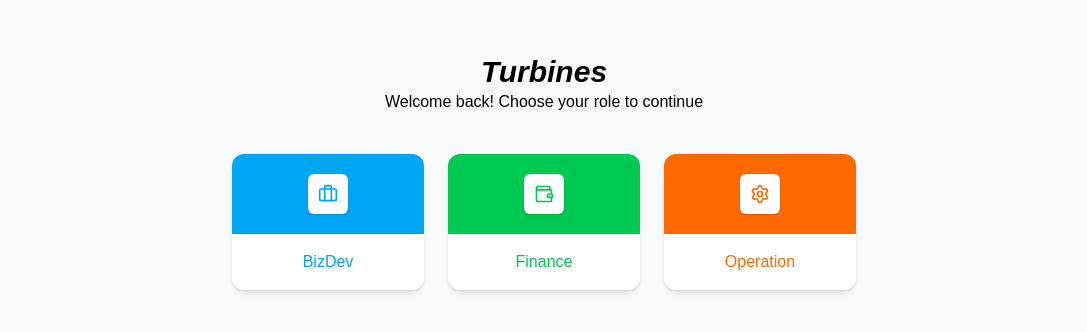
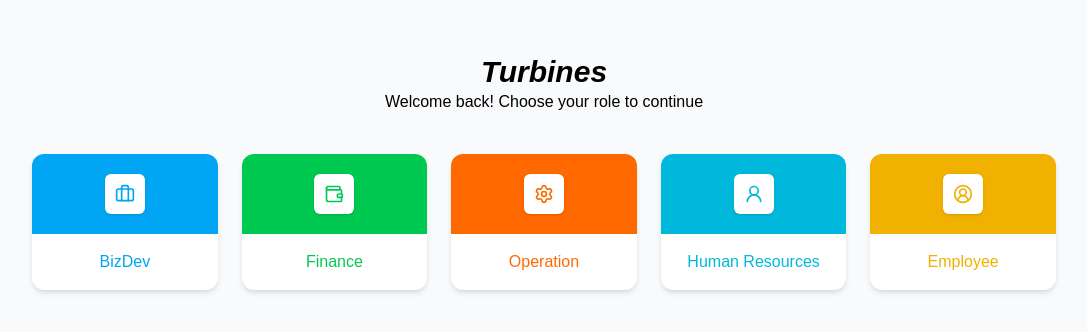
Before and after one commit to maritimepreneur/turbines-frontend, a Next.js app: page /dashboard in a window 1280 px wide. Shown: the part 228-560 px from the top of the page, without its empty margins (96-1183 px from the left). Built offline with nearby package versions, Linux system fonts and the light colour scheme; sample sign-in values are in the browser's storage.

Commit message:
Menambahkan 2 module terbaru

```diff
--- a/src/app/dashboard/page.tsx
+++ b/src/app/dashboard/page.tsx
@@ -3,7 +3,7 @@
 import RoleCard from "@/components/RoleCard";
 import ProtectedRoute from "@/components/ProtectedRoute";
 import { useAuth } from "@/contexts/AuthContext";
-import { Briefcase, Wallet, Settings, LogOut } from "lucide-react";
+import { Briefcase, Wallet, Settings, LogOut, User2, UserCircle2 } from "lucide-react";
 
 export default function Home() {
   const { user, logout } = useAuth();
@@ -60,6 +60,21 @@ export default function Home() {
             icon={<Settings size={20} />}
             href="/operation/quotation"
           />
+
+          <RoleCard
+            title="Human Resources"
+            color="bg-cyan-500"
+            textColor="text-cyan-500"
+            icon={<User2 size={20} />}
+            href="/hr"
+          />
+          <RoleCard
+            title="Employee"
+            color="bg-yellow-500"
+            textColor="text-yellow-500"
+            icon={<UserCircle2 size={20} />}
+            href="/employee"
+          />
         </div>
       </main>
     </ProtectedRoute>
```
